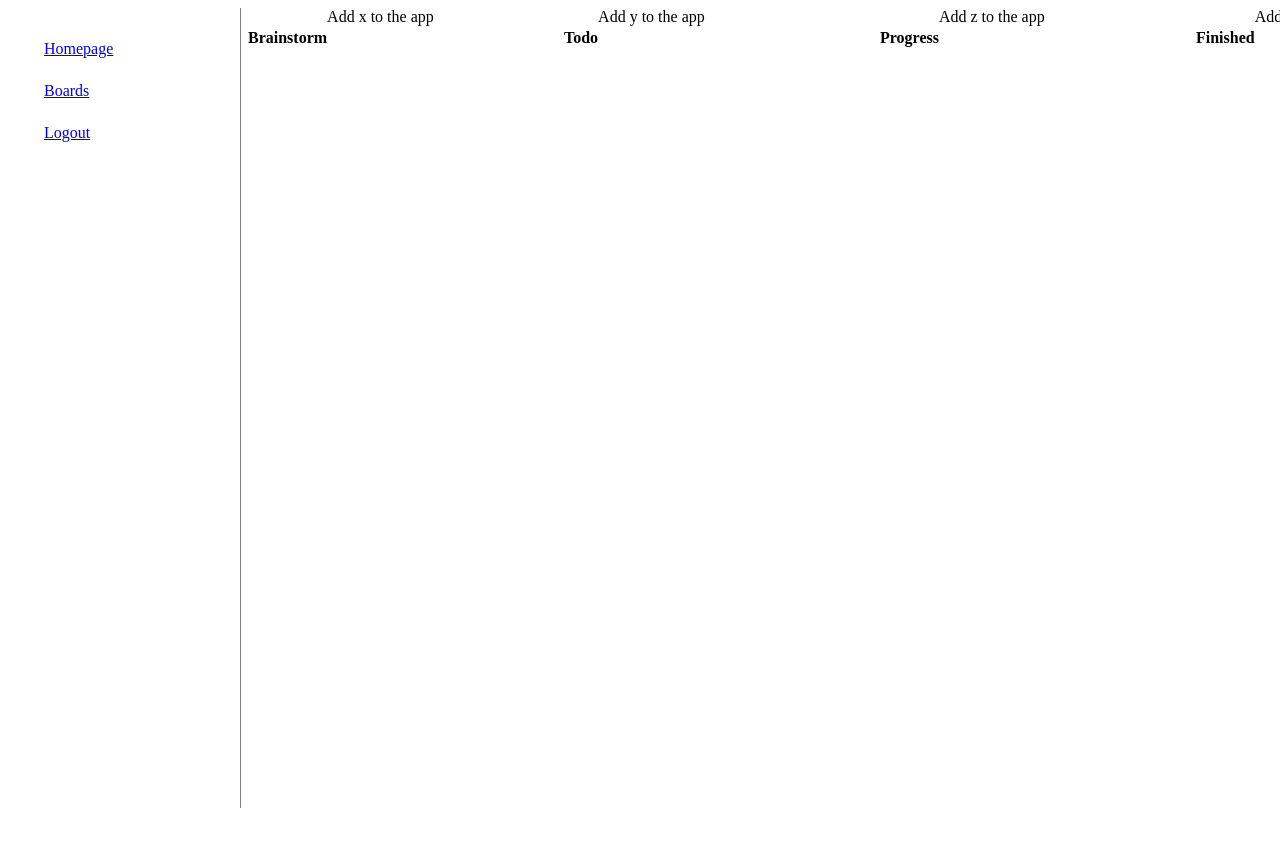
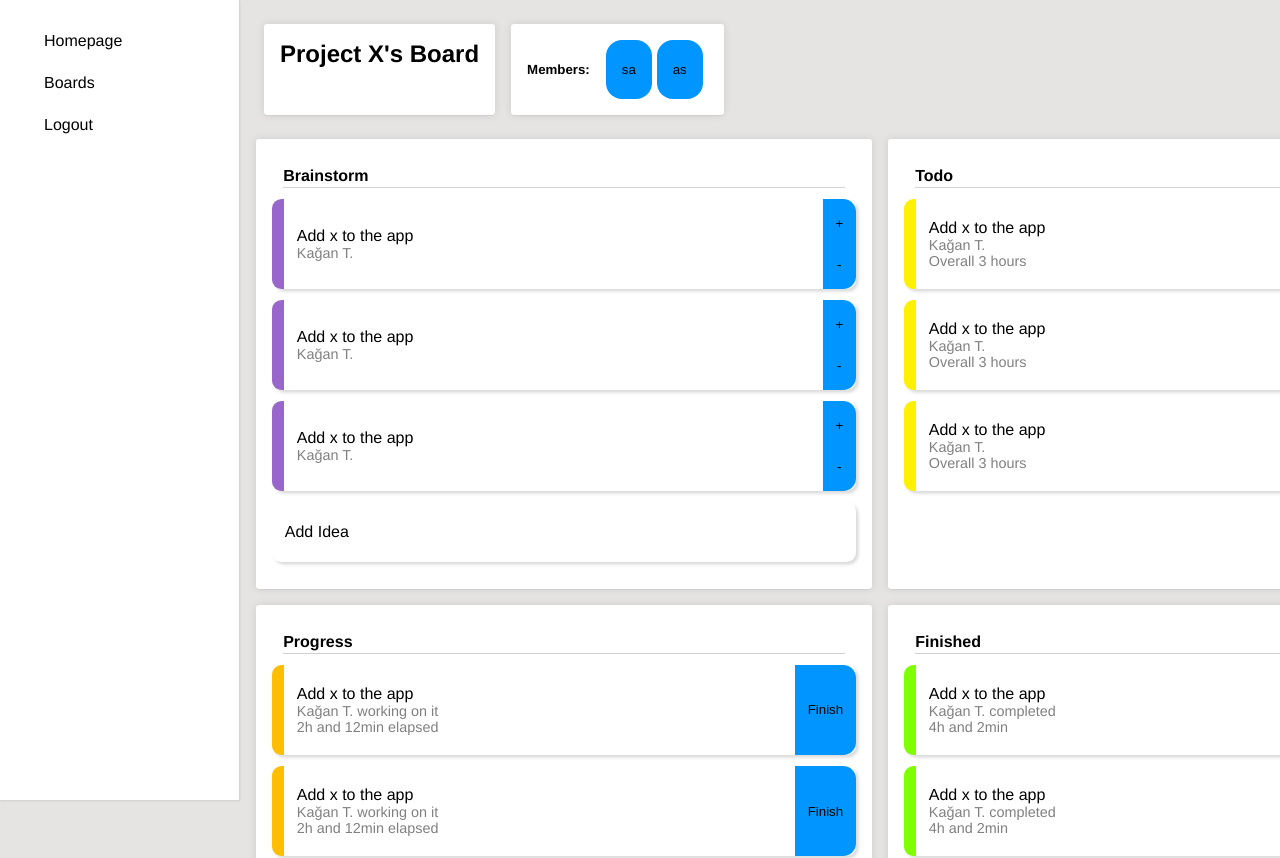
Before and after one commit to ktezin/todo, a React (Vite) app in the folder frontend/: page /boards/1 in a window 1280 px wide. Shown: the top 858 px of the page. Before the commit the page ends 808 px from the top, so only its background shows below. Built offline with nearby package versions, Linux system fonts and the light colour scheme.

Commit message:
Board page design

```diff
--- a/frontend/index.html
+++ b/frontend/index.html
@@ -4,7 +4,7 @@
     <meta charset="UTF-8" />
     <link rel="icon" type="image/svg+xml" href="/vite.svg" />
     <meta name="viewport" content="width=device-width, initial-scale=1.0" />
-    <title>Vite + React</title>
+    <title>Todo Boards</title>
   </head>
   <body>
     <div id="root"></div>
--- /dev/null
+++ b/frontend/src/globalStyles.jsx
@@ -0,0 +1,21 @@
+import { createGlobalStyle } from "styled-components";
+
+const GlobalStyle = createGlobalStyle`
+    html {
+        box-sizing: border-box;
+        margin: 0;
+        padding: 0;
+    }
+    *, *:before, *:after {
+        box-sizing: inherit;
+
+    }
+    body {
+        margin: 0;
+        padding: 0;
+        background-color: #E5E4E2;
+        font-family: Open-Sans, Helvetica, Sans-Serif;
+  }
+`;
+
+export default GlobalStyle;
--- a/frontend/src/routes/Board.jsx
+++ b/frontend/src/routes/Board.jsx
@@ -1,42 +1,341 @@
 import React from "react";
 import styled from "styled-components";
 
-const Container = styled.div`
-	width: 100%;
+const Container = styled.div``;
+
+const Header = styled.div`
+	display: flex;
+	margin: 1rem;
+	@media (max-width: 768px) {
+		flex-direction: column;
+		margin: 0.5rem;
+	}
+`;
+
+const HeaderText = styled.h2`
+	background-color: white;
+	box-shadow: rgba(17, 17, 26, 0.05) 0px 1px 0px,
+		rgba(17, 17, 26, 0.1) 0px 0px 8px;
+	padding: 1rem;
+	font-weight: 700;
+	border-radius: 0.2rem;
+	margin: 0.5rem;
+`;
+
+const Members = styled.div`
+	display: flex;
+	align-items: center;
+	background-color: white;
+	box-shadow: rgba(17, 17, 26, 0.05) 0px 1px 0px,
+		rgba(17, 17, 26, 0.1) 0px 0px 8px;
+	padding: 1rem;
+	border-radius: 0.2rem;
+	margin: 0.5rem;
+`;
+
+const MembersText = styled.h5`
+	font-weight: 700;
+	margin-right: 1rem;
+`;
+
+const MemberButton = styled.button`
+	background-color: white;
+	border-radius: 1rem;
+	border: none;
+	padding: 1rem;
+	margin-right: 0.3rem;
 	height: 100%;
+	background-color: #0095ff;
+	&:hover {
+		background-color: #07c;
+	}
+`;
+
+const Wrapper = styled.div`
 	display: grid;
 	grid-template-columns: repeat(4, 1fr);
+	gap: 1rem;
+	margin: 1rem;
+	@media (max-width: 1440px) {
+		grid-template-columns: repeat(2, 1fr);
+	}
+	@media (max-width: 768px) {
+		grid-template-columns: repeat(1, 1fr);
+	}
 `;
 
 const List = styled.div`
 	display: flex;
-	flexdirection: column;
+	flex-direction: column;
+	border-radius: 0.2rem;
+	box-shadow: rgba(17, 17, 26, 0.05) 0px 1px 0px,
+		rgba(17, 17, 26, 0.1) 0px 0px 8px;
+	padding: 1rem;
+	background-color: white;
+`;
+
+const ListText = styled.h4`
+	font-weight: 700;
+	margin: 0.7rem;
+	padding-bottom: 2px;
+	border-bottom: 1px solid lightgrey;
 `;
 
 const Card = styled.div`
 	display: flex;
-	flexdirection: column;
+	justify-content: space-between;
+	align-items: center;
+	width: 100%;
+	height 90px;
+	background-color: white;
+	box-shadow: rgba(0, 0, 0, 0.15) 2.4px 2.4px 3.2px;
+	border-radius: 0.6rem;
+	border-left: 0.8rem solid ${(props) => props.color};
+	spacing: 1rem;
+	margin-bottom: 0.7rem;
+	padding-left: 0.8rem;
+	&:hover {
+		cursor: pointer;
+		background-color: #E5E4E2;
+		box-shadow: rgba(0, 0, 0, 0.15) 0px 15px 25px, rgba(0, 0, 0, 0.05) 0px 5px 10px;
+	}
+`;
+
+const CardContent = styled.div`
+	display: flex;
+	flex-direction: column;
+`;
+
+const CardText = styled.p`
+	font-weight: 300;
+	margin: 0;
+`;
+
+const CardOwner = styled.p`
+	font-size: 0.9rem;
+	font-weight: 200;
+	margin: 0;
+	color: grey;
+`;
+
+const CardTimeText = styled.p`
+	font-weight: 300;
+	margin: 0;
+`;
+
+const CardActions = styled.div`
+	display: flex;
+	justify-content: center;
+	align-items: center;
+	height: 100%;
+	background-color: #0095ff;
+	border-top-right-radius: 0.8rem;
+	border-bottom-right-radius: 0.8rem;
+`;
+
+const CardButton = styled.button`
+	background-color: white;
+	border-radius: 0.8rem;
+	border: none;
+	padding: 0.8rem;
+	background-color: #0095ff;
+	&:hover {
+		background-color: #07c;
+	}
+`;
+
+const Vote = styled.div`
+	display: flex;
+	flex-direction: column;
+	justify-content: center;
+	align-items: center;
+`;
+
+const AddCard = styled.div`
+	display: flex;
+	justify-content: space-between;
+	align-items: center;
+	width: 100%;
+	height 60px;
+	background-color: white;
+	box-shadow: rgba(0, 0, 0, 0.15) 2.4px 2.4px 3.2px;
+	border-radius: 0.6rem;
+	spacing: 1rem;
+	margin-bottom: 0.7rem;
+	padding-left: 0.8rem;
+	&:hover {
+		cursor: pointer;
+		background-color: #E5E4E2;
+		box-shadow: rgba(0, 0, 0, 0.15) 0px 15px 25px, rgba(0, 0, 0, 0.05) 0px 5px 10px;
+	}
 `;
 
 const Board = () => {
 	return (
 		<Container>
+			<Header>
+				<HeaderText>Project X's Board</HeaderText>
+				<Members>
+					<MembersText>Members: </MembersText>
+					<MemberButton>sa</MemberButton>
+					<MemberButton>as</MemberButton>
+				</Members>
+			</Header>
+
+			<Wrapper>
 				<List>
-				<h4>Brainstorm</h4>
-				<Card>Add x to the app</Card>
+					<ListText>Brainstorm</ListText>
+					<Card color="#9966CC">
+						<CardContent>
+							<CardText>Add x to the app</CardText>
+							<CardOwner>Kağan T.</CardOwner>
+						</CardContent>
+						<CardActions>
+							<Vote>
+								<CardButton>+</CardButton>
+								<CardButton>-</CardButton>
+							</Vote>
+						</CardActions>
+					</Card>
+					<Card color="#9966CC">
+						<CardContent>
+							<CardText>Add x to the app</CardText>
+							<CardOwner>Kağan T.</CardOwner>
+						</CardContent>
+						<CardActions>
+							<Vote>
+								<CardButton>+</CardButton>
+								<CardButton>-</CardButton>
+							</Vote>
+						</CardActions>
+					</Card>
+					<Card color="#9966CC">
+						<CardContent>
+							<CardText>Add x to the app</CardText>
+							<CardOwner>Kağan T.</CardOwner>
+						</CardContent>
+						<CardActions>
+							<Vote>
+								<CardButton>+</CardButton>
+								<CardButton>-</CardButton>
+							</Vote>
+						</CardActions>
+					</Card>
+					<AddCard>Add Idea</AddCard>
 				</List>
 				<List>
-				<h4>Todo</h4>
-				<Card>Add y to the app</Card>
+					<ListText>Todo</ListText>
+					<Card color="#FFEF00">
+						<CardContent>
+							<CardText>Add x to the app</CardText>
+							<CardOwner>
+								Kağan T.
+								<CardTimeText>Overall 3 hours</CardTimeText>
+							</CardOwner>
+						</CardContent>
+						<CardActions>
+							<CardButton>Start</CardButton>
+						</CardActions>
+					</Card>
+					<Card color="#FFEF00">
+						<CardContent>
+							<CardText>Add x to the app</CardText>
+							<CardOwner>
+								Kağan T.<CardTimeText>Overall 3 hours</CardTimeText>
+							</CardOwner>
+						</CardContent>
+						<CardActions>
+							<CardButton>Start</CardButton>
+						</CardActions>
+					</Card>
+					<Card color="#FFEF00">
+						<CardContent>
+							<CardText>Add x to the app</CardText>
+							<CardOwner>
+								Kağan T.<CardTimeText>Overall 3 hours</CardTimeText>
+							</CardOwner>
+						</CardContent>
+						<CardActions>
+							<CardButton>Start</CardButton>
+						</CardActions>
+					</Card>
 				</List>
 				<List>
-				<h4>Progress</h4>
-				<Card>Add z to the app</Card>
+					<ListText>Progress</ListText>
+					<Card color="#FFBF00">
+						<CardContent>
+							<CardText>Add x to the app</CardText>
+							<CardOwner>
+								Kağan T. working on it
+								<CardTimeText>2h and 12min elapsed</CardTimeText>
+							</CardOwner>
+						</CardContent>
+						<CardActions>
+							<CardButton>Finish</CardButton>
+						</CardActions>
+					</Card>
+					<Card color="#FFBF00">
+						<CardContent>
+							<CardText>Add x to the app</CardText>
+							<CardOwner>
+								Kağan T. working on it
+								<CardTimeText>2h and 12min elapsed</CardTimeText>
+							</CardOwner>
+						</CardContent>
+						<CardActions>
+							<CardButton>Finish</CardButton>
+						</CardActions>
+					</Card>
+					<Card color="#FFBF00">
+						<CardContent>
+							<CardText>Add x to the app</CardText>
+							<CardOwner>
+								Kağan T. working on it
+								<CardTimeText>2h and 12min elapsed</CardTimeText>
+							</CardOwner>
+						</CardContent>
+						<CardActions>
+							<CardButton>Finish</CardButton>
+						</CardActions>
+					</Card>
 				</List>
 				<List>
-				<h4>Finished</h4>
-				<Card>Add a to the app</Card>
+					<ListText>Finished</ListText>
+					<Card color="#80FF00">
+						<CardContent>
+							<CardText>Add x to the app</CardText>
+							<CardOwner>
+								Kağan T. completed<CardTimeText>4h and 2min</CardTimeText>
+							</CardOwner>
+						</CardContent>
+						<CardActions>
+							<CardButton>Remove</CardButton>
+						</CardActions>
+					</Card>
+					<Card color="#80FF00">
+						<CardContent>
+							<CardText>Add x to the app</CardText>
+							<CardOwner>
+								Kağan T. completed<CardTimeText>4h and 2min</CardTimeText>
+							</CardOwner>
+						</CardContent>
+						<CardActions>
+							<CardButton>Remove</CardButton>
+						</CardActions>
+					</Card>
+					<Card color="#80FF00">
+						<CardContent>
+							<CardText>Add x to the app</CardText>
+							<CardOwner>
+								Kağan T. completed<CardTimeText>4h and 2min</CardTimeText>
+							</CardOwner>
+						</CardContent>
+						<CardActions>
+							<CardButton>Remove</CardButton>
+						</CardActions>
+					</Card>
 				</List>
+			</Wrapper>
 		</Container>
 	);
 };
--- a/frontend/src/routes/Boards.jsx
+++ b/frontend/src/routes/Boards.jsx
@@ -1,7 +1,49 @@
 import React from "react";
+import { Link } from "react-router-dom";
+import styled from "styled-components";
+
+const Container = styled.div``;
+
+const HeaderText = styled.h2`
+	padding: 1rem;
+	font-weight: 700;
+	border-radius: 0.2rem;
+	margin: 0.5rem;
+	border-bottom: 1px solid lightgrey;
+`;
+
+const Cards = styled.div`
+	display: flex;
+	align-items: center;
+`;
+
+const Card = styled(Link)`
+	background-color: white;
+	border-radius: 0.5rem;
+	height: 200px;
+	width: 200px;
+	margin: 1rem;
+	text-align: center;
+	text-decoration: none;
+	box-shadow: rgba(0, 0, 0, 0.02) 0px 1px 3px 0px, rgba(27, 31, 35, 0.15) 0px 0px 0px 1px;
+	&:hover {
+		box-shadow: rgba(50, 50, 93, 0.25) 0px 13px 27px -5px, rgba(0, 0, 0, 0.3) 0px 8px 16px -8px;
+	}
+`;
 
 const Board = () => {
-	return <div>Boards</div>;
+	return (
+		<Container>
+			<HeaderText>Boards</HeaderText>
+			<Cards>
+				<Card to="/boards/test">Test Board</Card>
+				<Card to="/boards/test">Test Board 2</Card>
+				<Card to="/boards/test">Test Board 3</Card>
+				<Card to="/boards/test">Test Board 4</Card>
+				<Card to="/boards/test">Test Board 5</Card>
+			</Cards>
+		</Container>
+	);
 };
 
 export default Board;
--- a/frontend/src/routes/Root.jsx
+++ b/frontend/src/routes/Root.jsx
@@ -1,14 +1,21 @@
 import React from "react";
 import { Link, Outlet } from "react-router-dom";
 import styled from "styled-components";
+import GlobalStyle from "../globalStyles";
 
 const Sidebar = styled.div`
+	top: 0;
 	left: 0;
 	width: 15rem;
 	height: 100vh;
 	position: absolute;
 	overflow-x: hidden;
-	border-right: 1px solid grey;
+	border-right: 1px solid lightgrey;
+	box-shadow: rgba(0, 0, 0, 0.1) 0px 1px 2px 0px;
+	background-color: white;
+	@media (max-width: 1024px) {
+		display: none;
+	}
 `;
 
 const SidebarWrapper = styled.div`
@@ -44,35 +51,44 @@ const ItemWrapper = styled.div`
 	alignitems: center;
 `;
 
-export const Children = styled.div`
+const Children = styled.div`
 	width: 100%;
 	height: 100%;
 	margin-left: 15rem;
-	@media (max-width: 468px) {
+	@media (max-width: 1024px) {
 		margin-left: 5rem;
 	}
+	@media (max-width: 768px) {
+		margin-left: 0;
+	}
+`;
+
+const CustomLink = styled(Link)`
+	text-decoration: none;
+	color: inherit;
 `;
 
 const Root = () => {
 	return (
 		<div>
+			<GlobalStyle />
 			<Sidebar>
 				<SidebarWrapper>
 					<ItemsList>
 						<ItemContainer>
-							<Link to="/">
+							<CustomLink to="/">
 								<ItemWrapper>Homepage</ItemWrapper>
-							</Link>
+							</CustomLink>
 						</ItemContainer>
 						<ItemContainer>
-							<Link to="/boards">
+							<CustomLink to="/boards">
 								<ItemWrapper>Boards</ItemWrapper>
-							</Link>
+							</CustomLink>
 						</ItemContainer>
 						<ItemContainer>
-							<Link to="/logout">
+							<CustomLink to="/logout">
 								<ItemWrapper>Logout</ItemWrapper>
-							</Link>
+							</CustomLink>
 						</ItemContainer>
 					</ItemsList>
 				</SidebarWrapper>
```
Also changed, not shown: frontend/src/main.jsx (+7 -3 lines), 1 other file (tests, documents, lock files or other folders). Lines whose indentation alone changed are shown as unchanged.
